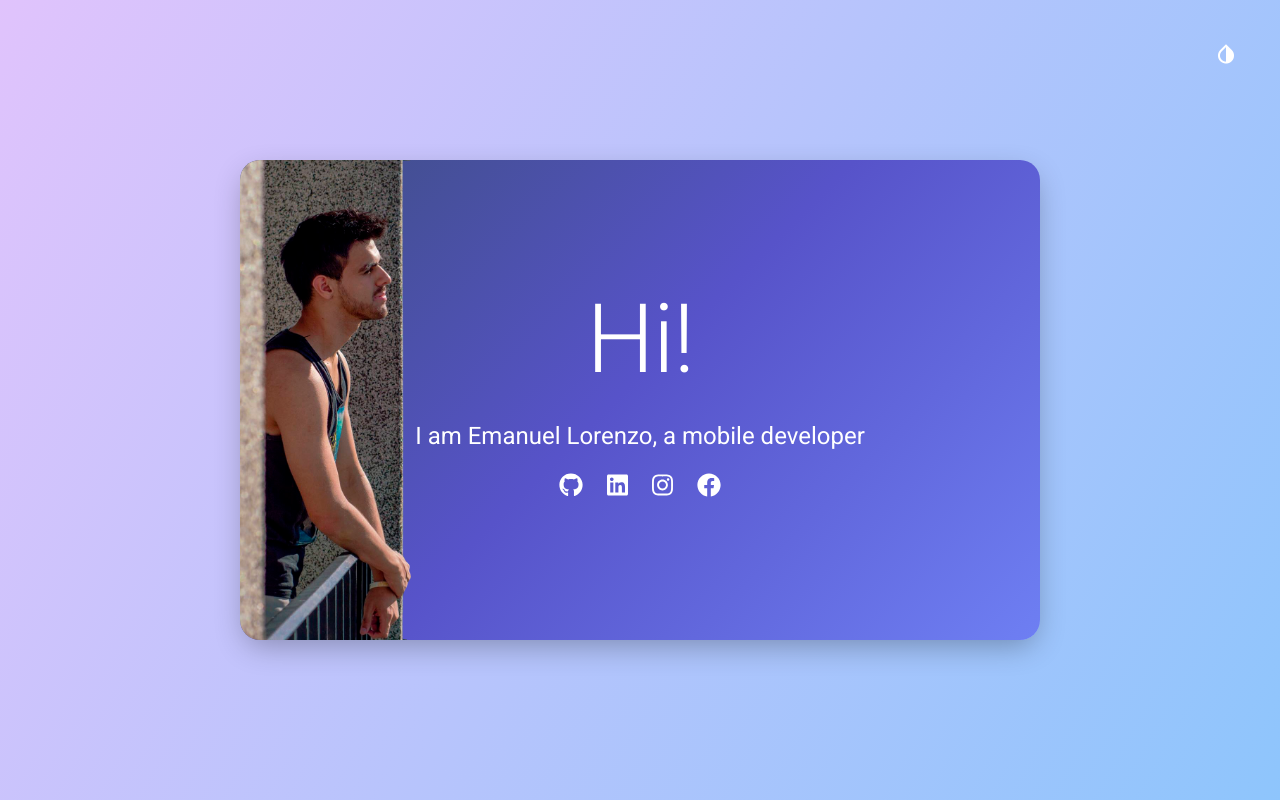
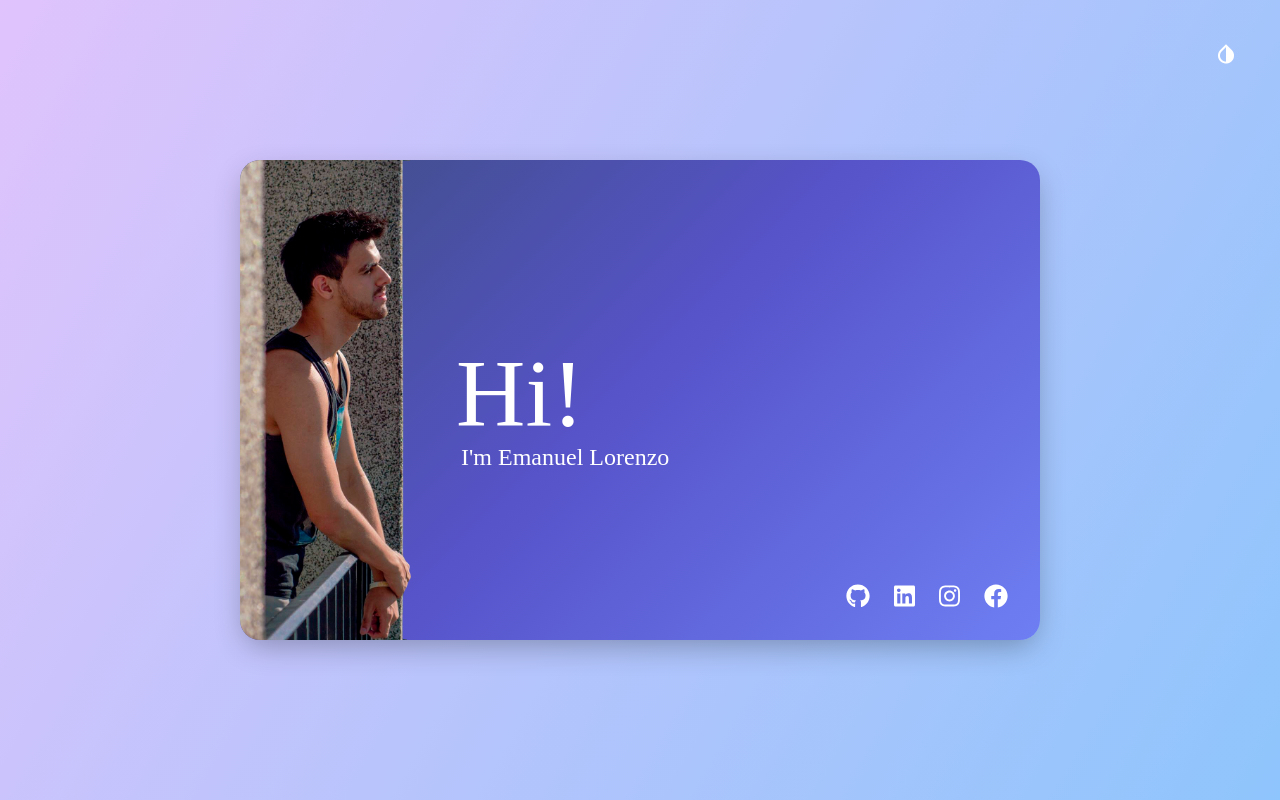
Before and after one commit to emalorenzo/ema, a React (Create React App) app: page / in a window 1280 px wide. Built offline with nearby package versions, Linux system fonts and the light colour scheme.

Commit message:
Text styles

```diff
--- a/src/components/Card.js
+++ b/src/components/Card.js
@@ -16,9 +16,9 @@ const CardContainer = styled(animated.div)`
   transition: box-shadow 0.5s;
   will-change: transform;
   display: flex;
-  flex-direction: column;
-  justify-content: center;
-  align-items: center;
+  flex-direction: row;
+  justify-content: flex-start;
+  align-items: stretch;
   position: relative;
   overflow: hidden;
 
@@ -32,11 +32,22 @@ const BackgroundImage = styled.img`
   object-fit: fill;
 `
 const ContentContainer = styled.div`
-  position: absolute;
+  height: 100%;
+  width: 100%;
   display: flex;
   flex-direction: column;
   justify-content: center;
-  align-items: center;
+  align-items: flex-start;
+  padding: 10px 50px;
+`
+const SocialIconsContainer = styled.div`
+  flex: 0;
+  align-self: flex-end;
+  padding: 20px;
+`
+const Title = styled(Typography)`
+  position: relative;
+  left: -5px;
 `
 
 // eslint-disable-next-line no-undef
@@ -59,17 +70,19 @@ const Card = () => {
     >
       <BackgroundImage
         src={EmaLooking}
-        alt="pepe"
+        alt="Here should be an image of me"
       />
       <ContentContainer>
-        <Typography component="h2" variant="h1" gutterBottom>
+        <Title variant="h1">
           Hi!
+        </Title>
+        <Typography variant="h5">
+          {"I'm Emanuel Lorenzo"}
         </Typography>
-        <Typography variant="h5" gutterBottom>
-          I am Emanuel Lorenzo, a mobile developer
-        </Typography>
+      </ContentContainer>
+      <SocialIconsContainer>
         <SocialIcons />
-      </ContentContainer>
+      </SocialIconsContainer>
     </CardContainer>
   );
 };
--- a/src/components/SocialIcons.js
+++ b/src/components/SocialIcons.js
@@ -7,7 +7,8 @@ import {
 } from '@fortawesome/free-brands-svg-icons';
 
 const SocialIconsContainer = styled.div`
-
+  display: flex;
+  flex-direction: row;
 `;
 
 const SocialIcons = () => (
--- a/src/components/ThemeProvider.js
+++ b/src/components/ThemeProvider.js
@@ -8,6 +8,7 @@ export const themes = {
       type: 'dark',
     },
     typography: {
+      fontFamily: '"Product Sans", serif',
       useNextVariants: true,
     },
     rootBackground: 'linear-gradient(120deg, #e0c3fc 0%, #8ec5fc 100%)',
@@ -19,10 +20,11 @@ export const themes = {
       type: 'light',
     },
     typography: {
+      fontFamily: '"Product Sans", serif',
       useNextVariants: true,
     },
     rootBackground: 'linear-gradient(-225deg, #E3FDF5 0%, #FFE6FA 100%)',
-    cardBackground: 'white'
+    cardBackground: 'linear-gradient(135deg, #fdfcfb 0%, #e2d1c3 100%)',
   }),
 };
 
```
